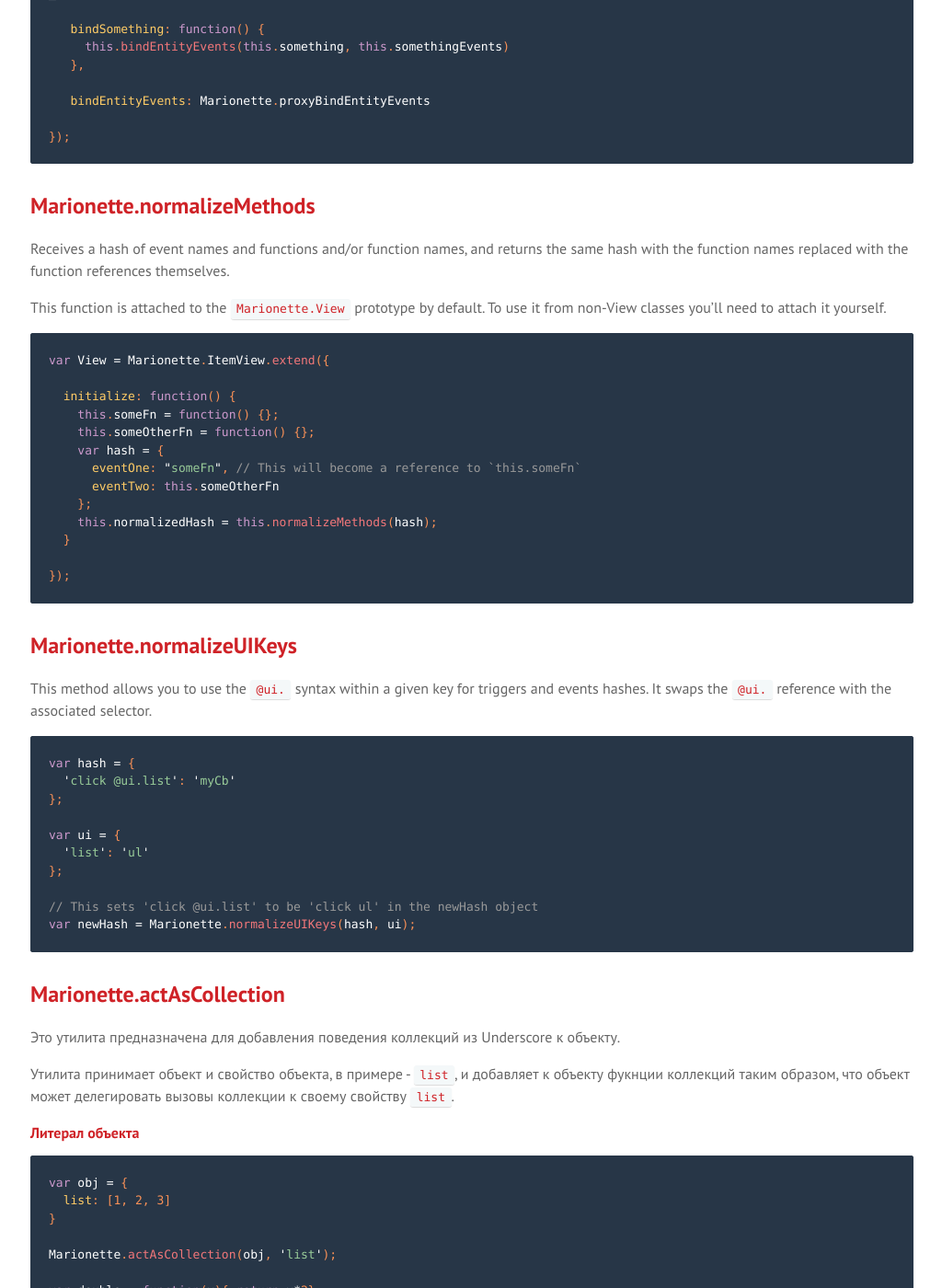
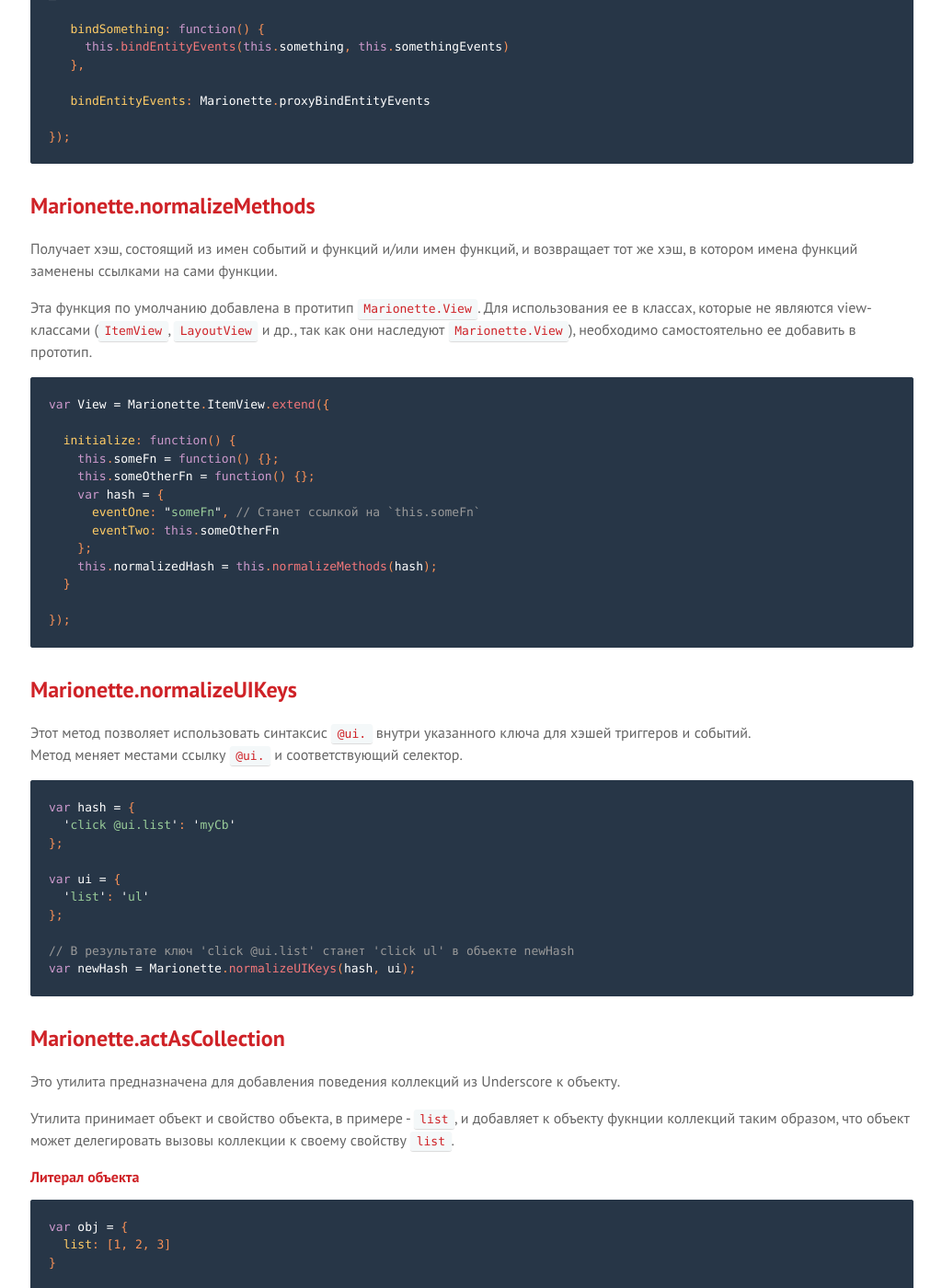
Before and after one commit to sadcitizen/marionettejs.ru, a Jekyll site: the page built from _posts/2014-04-10-functions.md, in a window 1280 px wide and 1400 px high, scrolled down 4710 px. Shown: the whole window at 92% size, without its empty margins (127-1151 px from the left). Built offline with Jekyll 4.4.1, drawn with Linux system fonts in a browser that asks for light colours; some web fonts are replaced; Markdown is read by kramdown in place of the engine named in the settings.

Commit message:
update ru/Functions

````diff
--- a/_includes/translation/ru/marionette.functions.md
+++ b/_includes/translation/ru/marionette.functions.md
@@ -209,10 +209,11 @@
 
 ## Marionette.normalizeMethods
 
-Receives a hash of event names and functions and/or function names, and returns the
-same hash with the function names replaced with the function references themselves.
+Получает хэш, состоящий из имен событий и функций и/или имен функций, и возвращает тот же хэш, в котором имена функций
+заменены ссылками на сами функции.
 
-This function is attached to the `Marionette.View` prototype by default. To use it from non-View classes you'll need to attach it yourself.
+Эта функция по умолчанию добавлена в протитип `Marionette.View`. Для использования ее в классах, которые не являются
+view-классами (`ItemView`, `LayoutView` и др., так как они наследуют `Marionette.View`), необходимо самостоятельно ее добавить в прототип.
 
 ```js
 var View = Marionette.ItemView.extend({
@@ -221,7 +222,7 @@
     this.someFn = function() {};
     this.someOtherFn = function() {};
     var hash = {
-      eventOne: "someFn", // This will become a reference to `this.someFn`
+      eventOne: "someFn", // Станет ссылкой на `this.someFn`
       eventTwo: this.someOtherFn
     };
     this.normalizedHash = this.normalizeMethods(hash);
@@ -232,8 +233,8 @@
 
 ## Marionette.normalizeUIKeys
 
-This method allows you to use the `@ui.` syntax within a given key for triggers and events hashes. It
-swaps the `@ui.` reference with the associated selector.
+Этот метод позволяет использовать синтаксис `@ui.` внутри указанного ключа для хэшей триггеров и событий.
+Метод меняет местами ссылку `@ui.` и соответствующий селектор.
 
 ```js
 var hash = {
@@ -244,7 +245,7 @@
   'list': 'ul'
 };
 
-// This sets 'click @ui.list' to be 'click ul' in the newHash object
+// В результате ключ 'click @ui.list' станет 'click ul' в объекте newHash
 var newHash = Marionette.normalizeUIKeys(hash, ui);
 ```
 
````
Also changed, not shown: _posts/2014-04-10-functions.md (+1 -1 lines).
